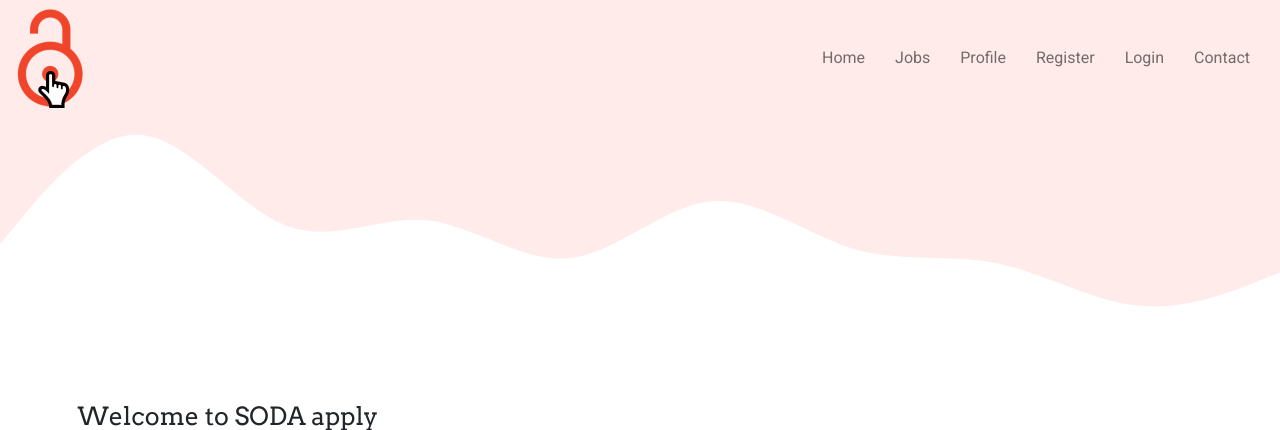
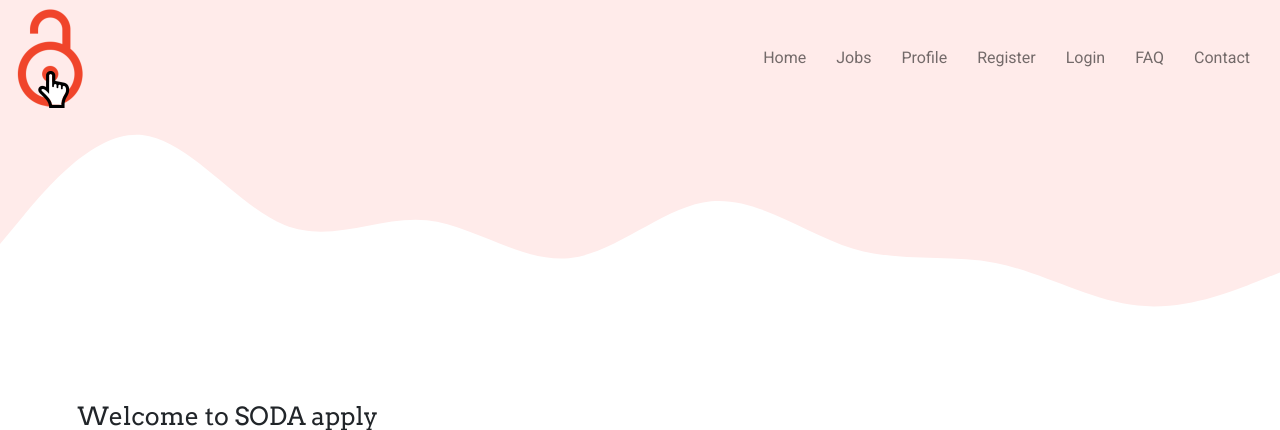
Before and after one commit to StephenJ2020/soda-apply, a Flask app: page / in a window 1280 px wide. Shown: the top 430 px of the page. Run offline with Flask 2, Linux system fonts and the light colour scheme; some libraries are stand-ins or nearby versions.

Commit message:
Add FAQ navbar menu item

```diff
--- a/templates/components/_navbar.html
+++ b/templates/components/_navbar.html
@@ -25,6 +25,9 @@
                 <a class="nav-link p-4" id="login-nav-item" href="#">Login</a>
             </li>
             <li class="nav-item">
+                <a class="nav-link p-4" id="contact-nav-item" href="{{ url_for('faq') }}">FAQ</a>
+            </li>
+            <li class="nav-item">
                 <a class="nav-link p-4" id="contact-nav-item" href="{{ url_for('contact') }}">Contact</a>
             </li>
         </ul>
```
